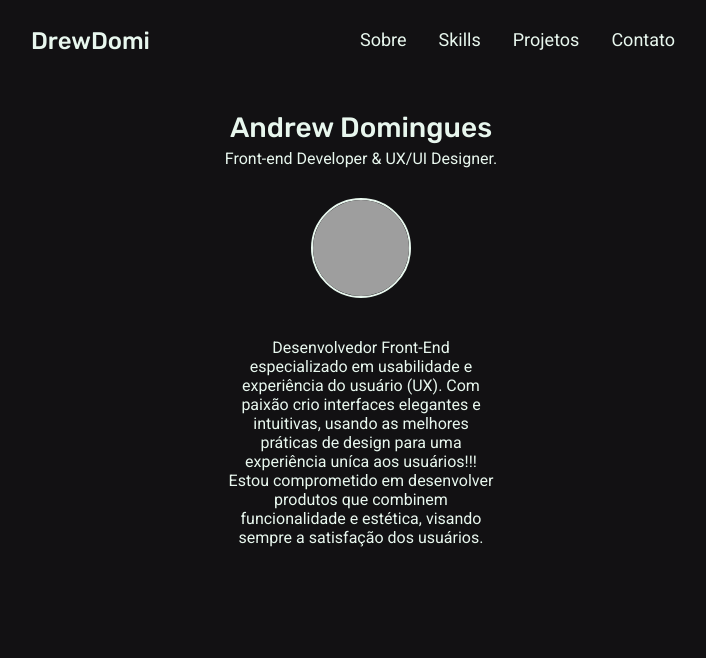
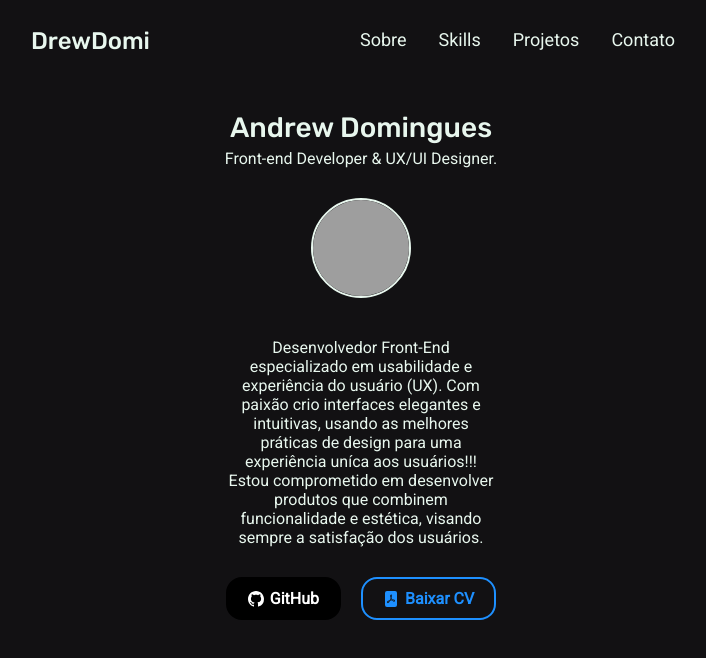
Before and after one commit to DevFirstVaga/portfolio-client, a React (Vite) app: page / in a window 1280 px wide. Shown: the top 658 px of the page, without its empty margins (279-985 px from the left). Built offline with nearby package versions, Linux system fonts and the light colour scheme; grey boxes are pictures that could not be loaded.

Commit message:
feat: add CTA buttons
fix Bio margin botton, add margin to global

```diff
--- a/src/App.tsx
+++ b/src/App.tsx
@@ -5,6 +5,8 @@ import Header from "./components/Header";
 import NameAndRole from "./components/NameAndRole";
 import Photo, { img } from "./components/Photo";
 import Bio, { TEXT } from "./components/Bio";
+import Button from "./components/Button";
+import { BsGithub, BsFilePdfFill } from "react-icons/bs";
 
 
 function App() {
@@ -16,6 +18,7 @@ function App() {
         sections={["Sobre", "Skills", "Projetos", "Contato"]}
       />
       <main>
+        <section id="Sobre">
           <NameAndRole
             name="Andrew Domingues"
             role="Front-end Developer & UX/UI Designer."
@@ -26,6 +29,24 @@ function App() {
           <Bio
             text={TEXT}
           />
+          <div className="cta-buttons">
+            <Button
+              href="https://github.com"
+              leftIcon={<BsGithub />}
+              color="black"
+            >
+              GitHub
+            </Button>
+            <Button
+              href="https://example.org"
+              color="dodgerblue"
+              variant="ghost"
+              leftIcon={<BsFilePdfFill />}
+            >
+              Baixar CV
+            </Button>
+          </div>
+        </section>
       </main>
     </ThemeProvider>
   );
--- a/src/components/Bio/styled.ts
+++ b/src/components/Bio/styled.ts
@@ -7,7 +7,7 @@ export const Wrapper = styled.div<StyledProps>`
   ${({ theme }) => css`
     color: ${theme.colors.white};
     max-width: 27.5rem;
-    margin: auto;
+    margin: 4rem auto 3rem;
     p {
       font-size: ${theme.fonts.primary};
       font-size: ${theme.fonts.size.text};
--- a/src/components/Photo/styled.ts
+++ b/src/components/Photo/styled.ts
@@ -8,7 +8,7 @@ export const Wrapper = styled.div<StyledProps>`
   img{
       border: .2rem solid ${theme.colors.white};
       border-radius: 50%;
-      margin: 3rem auto 4rem;
+      margin: 3rem auto 0;
       text-align: center;
       object-fit: cover;
       display: block;
--- a/src/theme/global.ts
+++ b/src/theme/global.ts
@@ -17,6 +17,16 @@ const GlobalStyle = createGlobalStyle`
     background-color: ${theme.colors.black};
     color: ${theme.colors.white};
   }
+  main{
+    max-width: 500px;
+    margin: auto;
+    text-align: center
+  }
+  .cta-buttons{
+    display: flex;
+    justify-content: center;
+    gap: 2rem;
+  }
 `;
 
 export default GlobalStyle;
```
Lines whose indentation alone changed are shown as unchanged.
